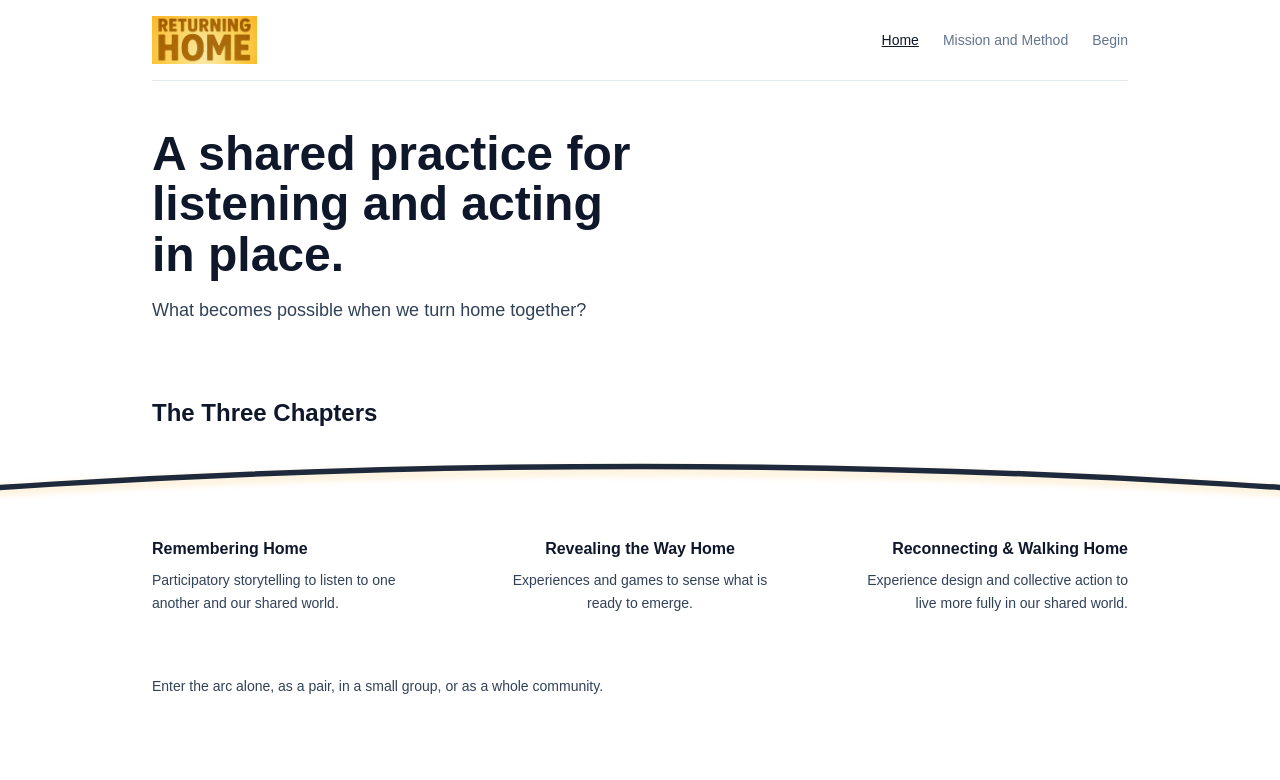
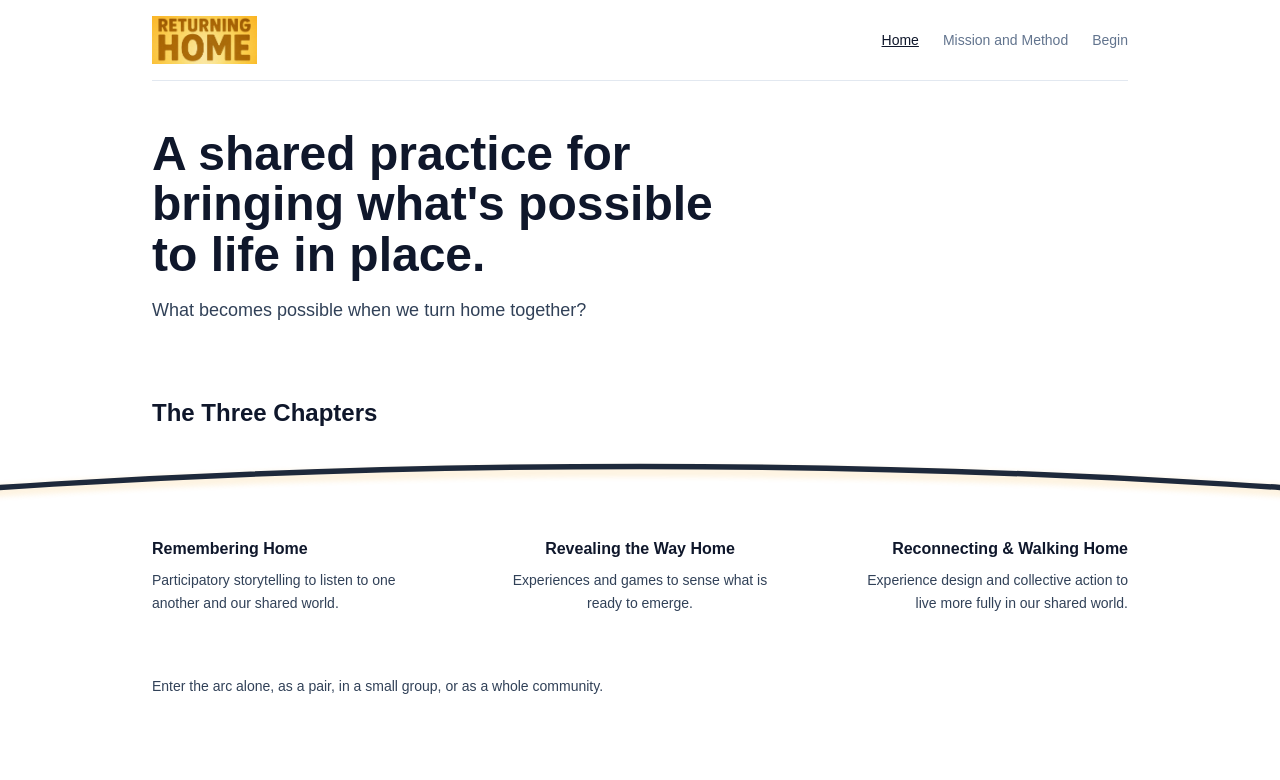
Before and after one commit to Benja-Ross/returning-home-landing, a Next.js app: page / in a window 1280 px wide. Shown: the top 780 px of the page. Built offline with nearby package versions, Linux system fonts and the light colour scheme.

Commit message:
landing hero text change

```diff
--- a/src/content/landing.ts
+++ b/src/content/landing.ts
@@ -2,7 +2,7 @@ export const landingContent = {
   brand: "Returning Home",
   hero: {
     eyebrow: "Returning Home",
-    titleLines: ["A shared practice for", "listening and acting", "in place."],
+    titleLines: ["A shared practice for", "bringing what's possible", "to life in place."],
     body: "What becomes possible when we turn home together?",
     primaryCta: { href: "/begin", label: "Begin the Journey" },
     secondaryCta: { href: "/mission-and-method", label: "Learn how it works →" },
```
